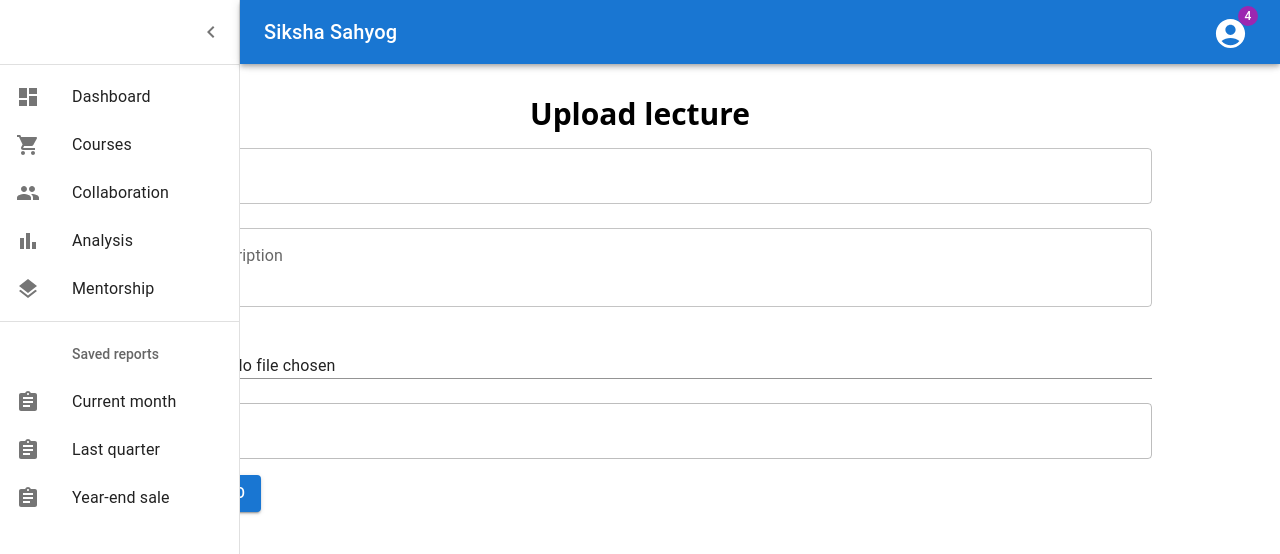
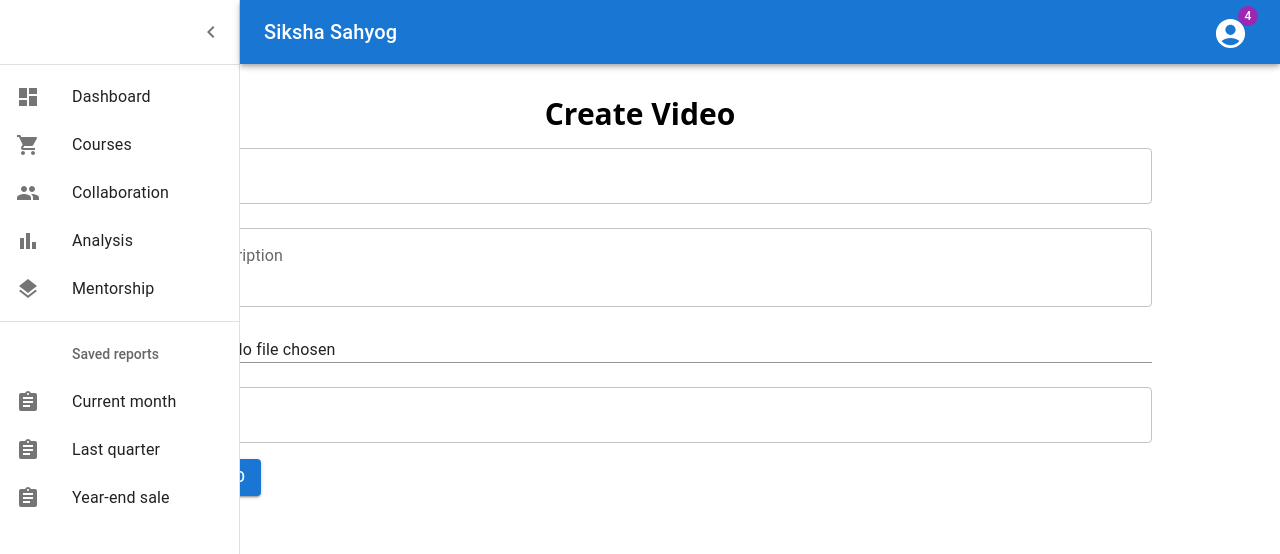
Before and after one commit to jradityamishra/SIH-grand-final, a React (Create React App) app in the folder client/: page /teacher/createcourse in a window 1280 px wide. Shown: the top 554 px of the page. Built offline with nearby package versions, Linux system fonts and the light colour scheme.

Commit message:
create video

```diff
--- a/client/src/App.js
+++ b/client/src/App.js
@@ -1,5 +1,5 @@
 import React from "react";
-import { ToastContainer, toast } from "react-toastify";
+import { ToastContainer } from "react-toastify";
 import "react-toastify/dist/ReactToastify.css";
 import { Routes, Route } from "react-router-dom";
 import Landing from "./pages/Landing";
@@ -15,7 +15,7 @@
 import EditorPage from "./pages/teacher/EditorPage";
 const App = () => {
   return (
-    <>
+    <div>
       <Routes>
         <Route path="/" element={<Landing />} />
 
@@ -35,8 +35,8 @@
         <Route path="/teacher/editor" element={<EditorPage />} />
         <Route path="/teacher/analysis" element={<Analysis />} />
       </Routes>
-      <ToastContainer />
-    </>
+      {/* <ToastContainer /> */}
+    </div>
   );
 };
 
--- a/client/src/pages/teacher/CreateCourse.jsx
+++ b/client/src/pages/teacher/CreateCourse.jsx
@@ -7,48 +7,64 @@
   InputLabel,
   FormControl,
 } from "@mui/material";
-import { toast, ToastContainer } from "react-toastify"; // Import toast notifications
-import "react-toastify/dist/ReactToastify.css";
 import Layout from "../../components/layout/Layout";
 import Spinner from "../../components/Spinner";
+import EditorPage from "./EditorPage";
+
 const CreateCourse = () => {
   const [title, setTitle] = useState("");
   const [description, setDescription] = useState("");
-  const [question, setQuestion] = useState("");
   const [video, setVideo] = useState(null);
-  const [thumbnail, setThumbnail] = useState(null);
+  const [link, setLink] = useState("");
+  const [loading, setLoading] = useState(false);
+  const [summary, setSummary] = useState("");
 
-  const handleVideoUpload = async () => {
+  const handleUpload = async () => {
     try {
+      setLoading(true);
 
-      const response = await axios.post("/api/upload/video", { video });
+      const formData = new FormData();
+      formData.append("title", title);
+      formData.append("description", description);
+      formData.append("link", link);
+      formData.append("lectureUrl", video);
 
-      // Assuming successful response, notify the user
-      toast.success("Video uploaded successfully!");
+      const response = await axios.post("api/v1/lectureUpload", formData);
+
+      const videoID = link.replace("https://www.youtube.com/watch?v=", "");
+
+      // Get transcript
+      const transcriptResponse = await axios.get(
+        `api/v1/transcript/${videoID}`
+      );
+
+      if (transcriptResponse.data && transcriptResponse.data.summary) {
+        setSummary(transcriptResponse.data.summary);
+        setLoading(false);
+      }
+
+      if (response.status === 201) {
+        console.log("success");
+
+        alert("Video upload is successful");
+      }
     } catch (error) {
-      console.error("Error uploading video:", error);
-      toast.error("Error uploading video. Please try again.");
+      console.log(error);
+      setLoading(false);
     }
-  };
-
-  const handleSubmit = (event) => {
-    event.preventDefault();
-    // Handle form submission here
-    // try {
-    //   axios.post("/api/teacher/createcourse", { title, description, summary, video, thumbnail })
-    //       .then((response) => {
-    //           console.log(response.data);
-    //       });
-    // } catch (error) {
-    //   console.log(error);
-    // }
   };
 
   return (
     <Layout>
       <div className="px-8">
-        <h2 className="text-3xl font-semibold text-center">Upload lecture</h2>
-        <form onSubmit={handleSubmit}>
+        {loading ? (
+          <Spinner />
+        ) : summary ? (
+          <EditorPage summary={summary} />
+        ) : (
+          <>
+            <h2 className="text-3xl font-semibold text-center">Create Video</h2>
+            <form>
               <TextField
                 fullWidth
                 label="Lecture Title"
@@ -65,33 +81,34 @@
                 value={description}
                 onChange={(e) => setDescription(e.target.value)}
               />
-          {/* Video Upload Input Field */}
+
               <FormControl fullWidth margin="normal">
-            <InputLabel className="mt-8">Upload Video</InputLabel>
                 <Input
+                  label="lecture video"
                   type="file"
                   inputProps={{ accept: "video/*" }}
                   onChange={(e) => setVideo(e.target.files[0])}
                 />
               </FormControl>
 
-          {/* Video Link Input Field */}
               <TextField
                 fullWidth
-            label="Video Link"
+                label="Lecture Link"
                 margin="normal"
-            value={video ? video.name : ""}
-            disabled
+                value={link}
+                onChange={(e) => setLink(e.target.value)}
               />
 
               <Button
                 variant="contained"
                 style={{ marginTop: "8px" }}
-            onClick={handleVideoUpload}
+                onClick={handleUpload}
               >
                 Upload Video
               </Button>
             </form>
+          </>
+        )}
       </div>
     </Layout>
   );
```
Lines whose indentation alone changed are shown as unchanged.
